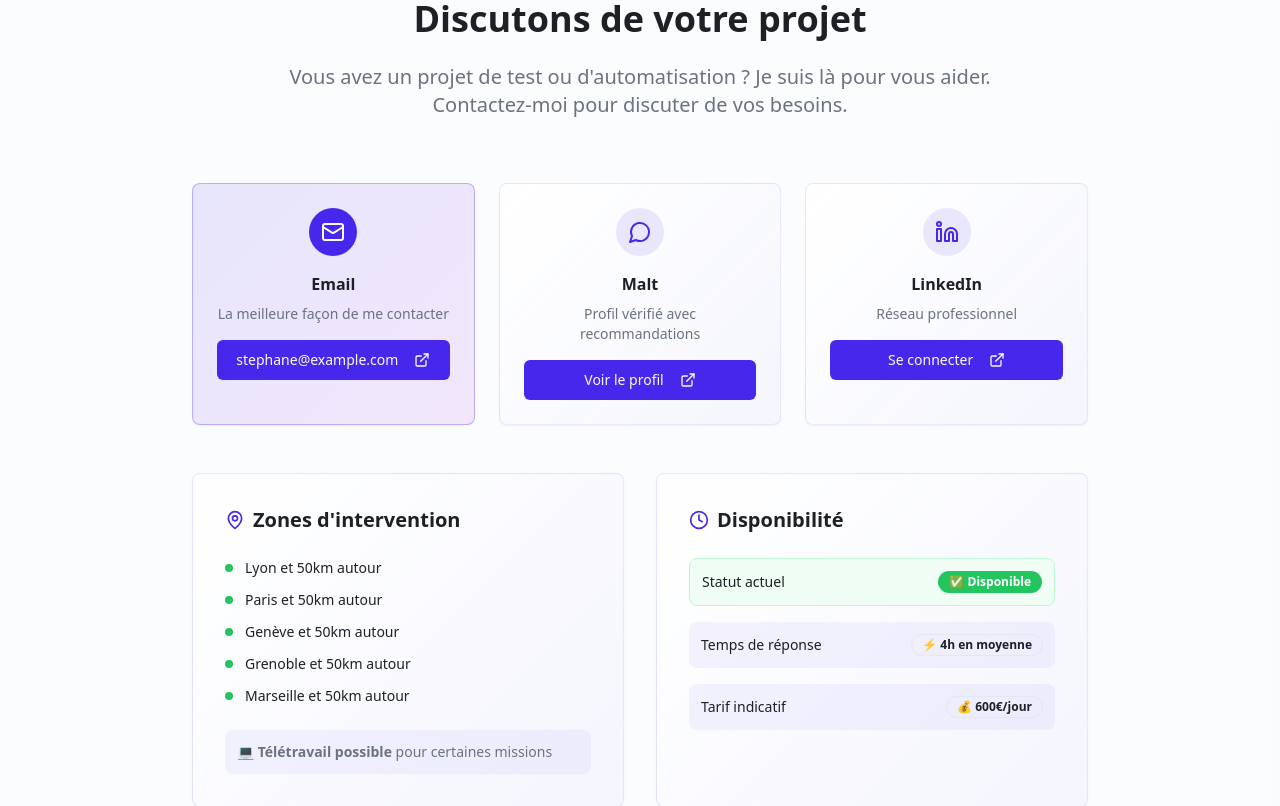
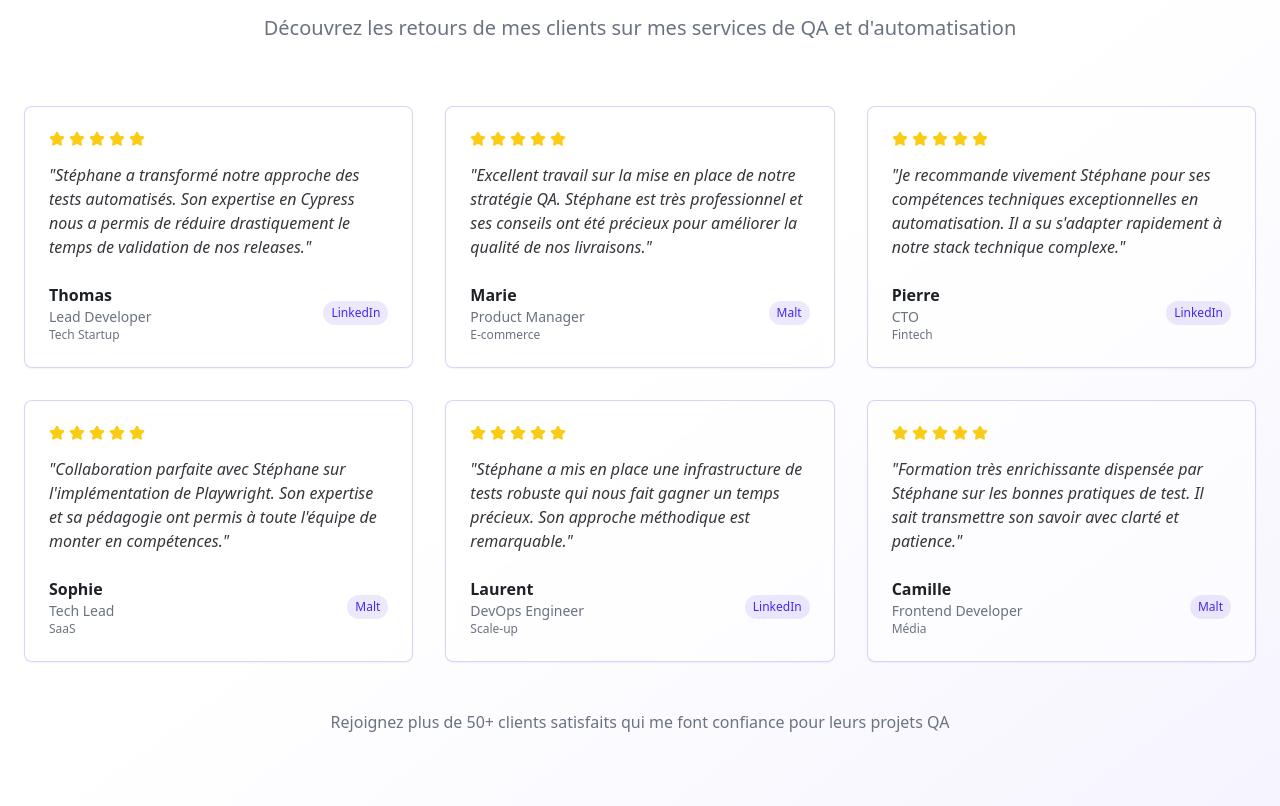
Before and after one commit to TestingIT-FR/qa-craftsmanship-hub, a React (Vite) app: page / in a window 1280 px wide. Shown: the part 5217-6023 px from the top of the page. Built offline with nearby package versions, Linux system fonts and the light colour scheme.

Commit message:
Add recommendations section
Add a new section to the website to display recommendations from Malt and LinkedIn, showing only the first name of the recommender.

```diff
--- /dev/null
+++ b/src/components/Testimonials.tsx
@@ -0,0 +1,113 @@
+import { Star } from "lucide-react";
+import { Card, CardContent } from "@/components/ui/card";
+
+const testimonials = [
+  {
+    name: "Thomas",
+    role: "Lead Developer",
+    company: "Tech Startup",
+    content: "Stéphane a transformé notre approche des tests automatisés. Son expertise en Cypress nous a permis de réduire drastiquement le temps de validation de nos releases.",
+    rating: 5,
+    source: "LinkedIn"
+  },
+  {
+    name: "Marie",
+    role: "Product Manager",
+    company: "E-commerce",
+    content: "Excellent travail sur la mise en place de notre stratégie QA. Stéphane est très professionnel et ses conseils ont été précieux pour améliorer la qualité de nos livraisons.",
+    rating: 5,
+    source: "Malt"
+  },
+  {
+    name: "Pierre",
+    role: "CTO",
+    company: "Fintech",
+    content: "Je recommande vivement Stéphane pour ses compétences techniques exceptionnelles en automatisation. Il a su s'adapter rapidement à notre stack technique complexe.",
+    rating: 5,
+    source: "LinkedIn"
+  },
+  {
+    name: "Sophie",
+    role: "Tech Lead",
+    company: "SaaS",
+    content: "Collaboration parfaite avec Stéphane sur l'implémentation de Playwright. Son expertise et sa pédagogie ont permis à toute l'équipe de monter en compétences.",
+    rating: 5,
+    source: "Malt"
+  },
+  {
+    name: "Laurent",
+    role: "DevOps Engineer",
+    company: "Scale-up",
+    content: "Stéphane a mis en place une infrastructure de tests robuste qui nous fait gagner un temps précieux. Son approche méthodique est remarquable.",
+    rating: 5,
+    source: "LinkedIn"
+  },
+  {
+    name: "Camille",
+    role: "Frontend Developer",
+    company: "Média",
+    content: "Formation très enrichissante dispensée par Stéphane sur les bonnes pratiques de test. Il sait transmettre son savoir avec clarté et patience.",
+    rating: 5,
+    source: "Malt"
+  }
+];
+
+const Testimonials = () => {
+  return (
+    <section id="testimonials" className="py-20 bg-gradient-to-br from-background via-background to-primary/5">
+      <div className="container mx-auto px-6">
+        <div className="text-center mb-16">
+          <h2 className="text-4xl font-bold bg-gradient-to-r from-primary to-accent bg-clip-text text-transparent mb-4">
+            Témoignages Clients
+          </h2>
+          <p className="text-xl text-muted-foreground max-w-3xl mx-auto">
+            Découvrez les retours de mes clients sur mes services de QA et d'automatisation
+          </p>
+        </div>
+
+        <div className="grid md:grid-cols-2 lg:grid-cols-3 gap-8">
+          {testimonials.map((testimonial, index) => (
+            <Card key={index} className="bg-card/50 backdrop-blur-sm border-primary/20 hover:border-primary/40 transition-all duration-300 hover:shadow-lg hover:shadow-primary/20">
+              <CardContent className="p-6">
+                <div className="flex items-center gap-1 mb-4">
+                  {[...Array(testimonial.rating)].map((_, i) => (
+                    <Star key={i} className="w-4 h-4 fill-yellow-400 text-yellow-400" />
+                  ))}
+                </div>
+
+                <blockquote className="text-card-foreground/90 mb-6 italic">
+                  "{testimonial.content}"
+                </blockquote>
+
+                <div className="flex items-center justify-between">
+                  <div>
+                    <div className="font-semibold text-card-foreground">
+                      {testimonial.name}
+                    </div>
+                    <div className="text-sm text-muted-foreground">
+                      {testimonial.role}
+                    </div>
+                    <div className="text-xs text-muted-foreground">
+                      {testimonial.company}
+                    </div>
+                  </div>
+                  <div className="text-xs bg-primary/10 text-primary px-2 py-1 rounded-full">
+                    {testimonial.source}
+                  </div>
+                </div>
+              </CardContent>
+            </Card>
+          ))}
+        </div>
+
+        <div className="text-center mt-12">
+          <p className="text-muted-foreground">
+            Rejoignez plus de 50+ clients satisfaits qui me font confiance pour leurs projets QA
+          </p>
+        </div>
+      </div>
+    </section>
+  );
+};
+
+export default Testimonials;
--- a/src/pages/Index.tsx
+++ b/src/pages/Index.tsx
@@ -3,6 +3,7 @@ import Hero from "@/components/Hero";
 import Services from "@/components/Services";
 import Experience from "@/components/Experience";
 import Skills from "@/components/Skills";
+import Testimonials from "@/components/Testimonials";
 import Contact from "@/components/Contact";
 import Footer from "@/components/Footer";
 
@@ -14,6 +15,7 @@ const Index = () => {
       <Services />
       <Experience />
       <Skills />
+      <Testimonials />
       <Contact />
       <Footer />
     </div>
```
